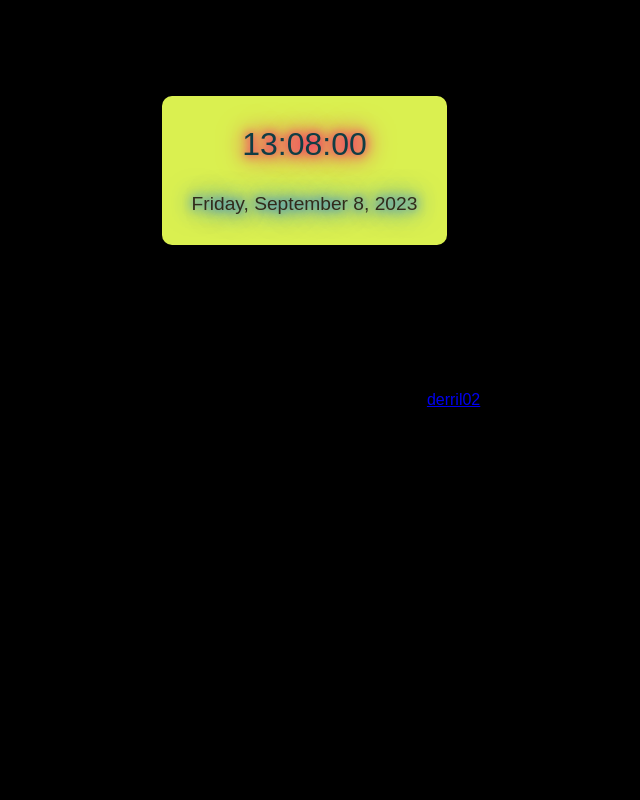
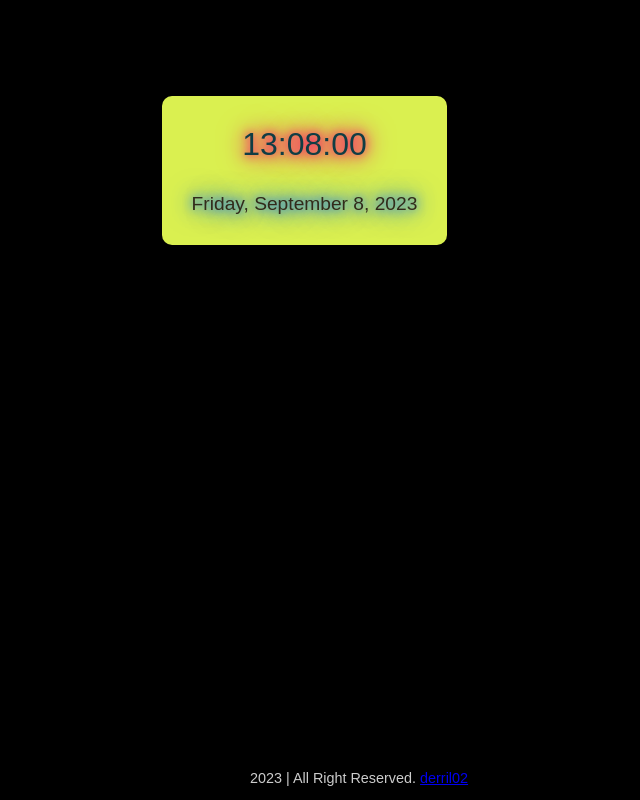
Before and after one commit to derril02/digital_clock_sc, a plain HTML site: page index.html in a window 1280 px wide. Shown: the whole page, without its empty margins (281-921 px from the left). Drawn offline with Linux system fonts and the light colour scheme.

Commit message:
Add files via upload

```diff
--- a/style.css
+++ b/style.css
@@ -34,7 +34,7 @@ body {
   transition: color 0.5s, text-shadow 0.5s;
 }
 
-.footer {
+.copyright {
   margin-top: auto;
   font-size: 0.9rem;
   color: #ccc;
```
